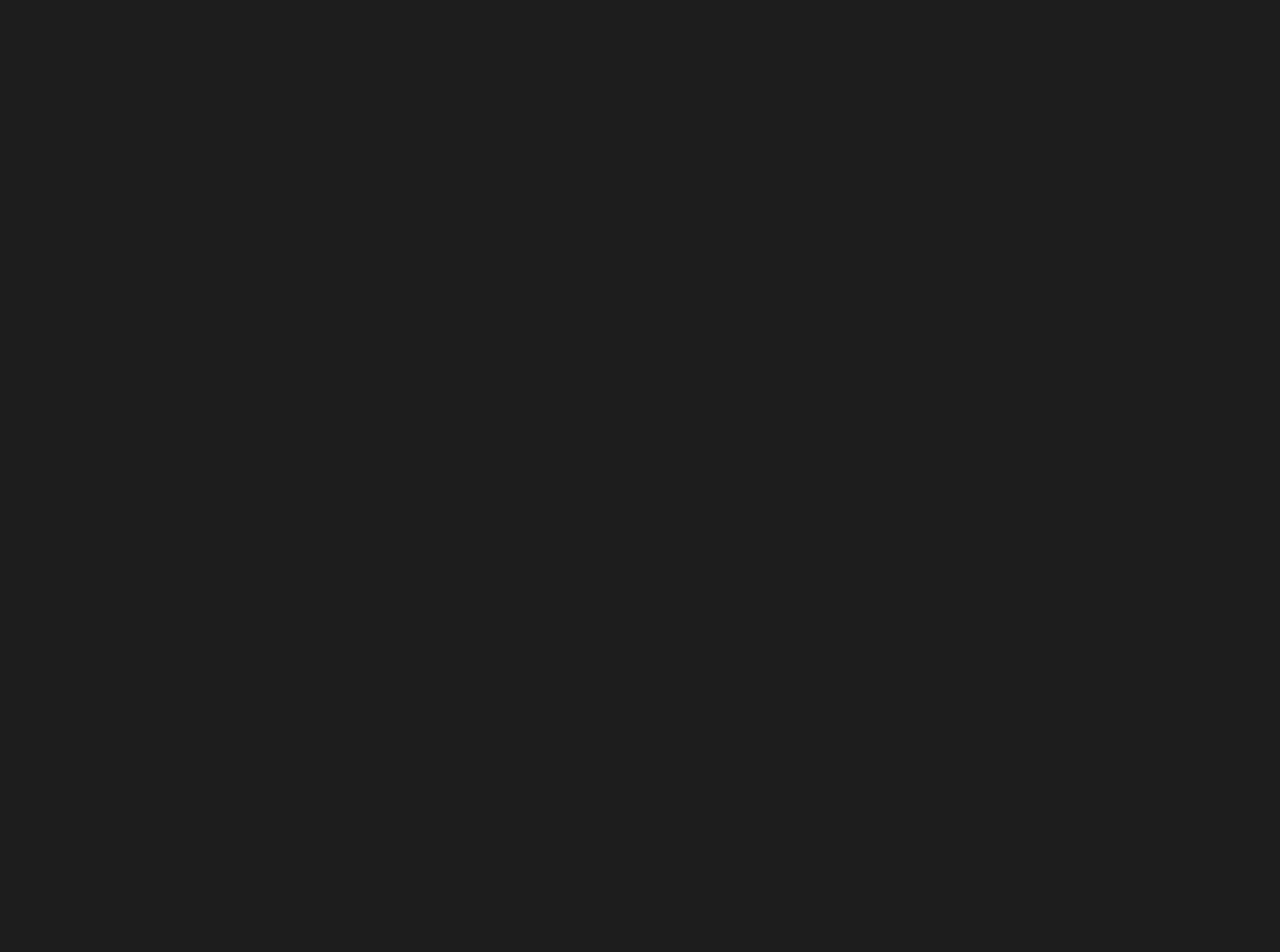
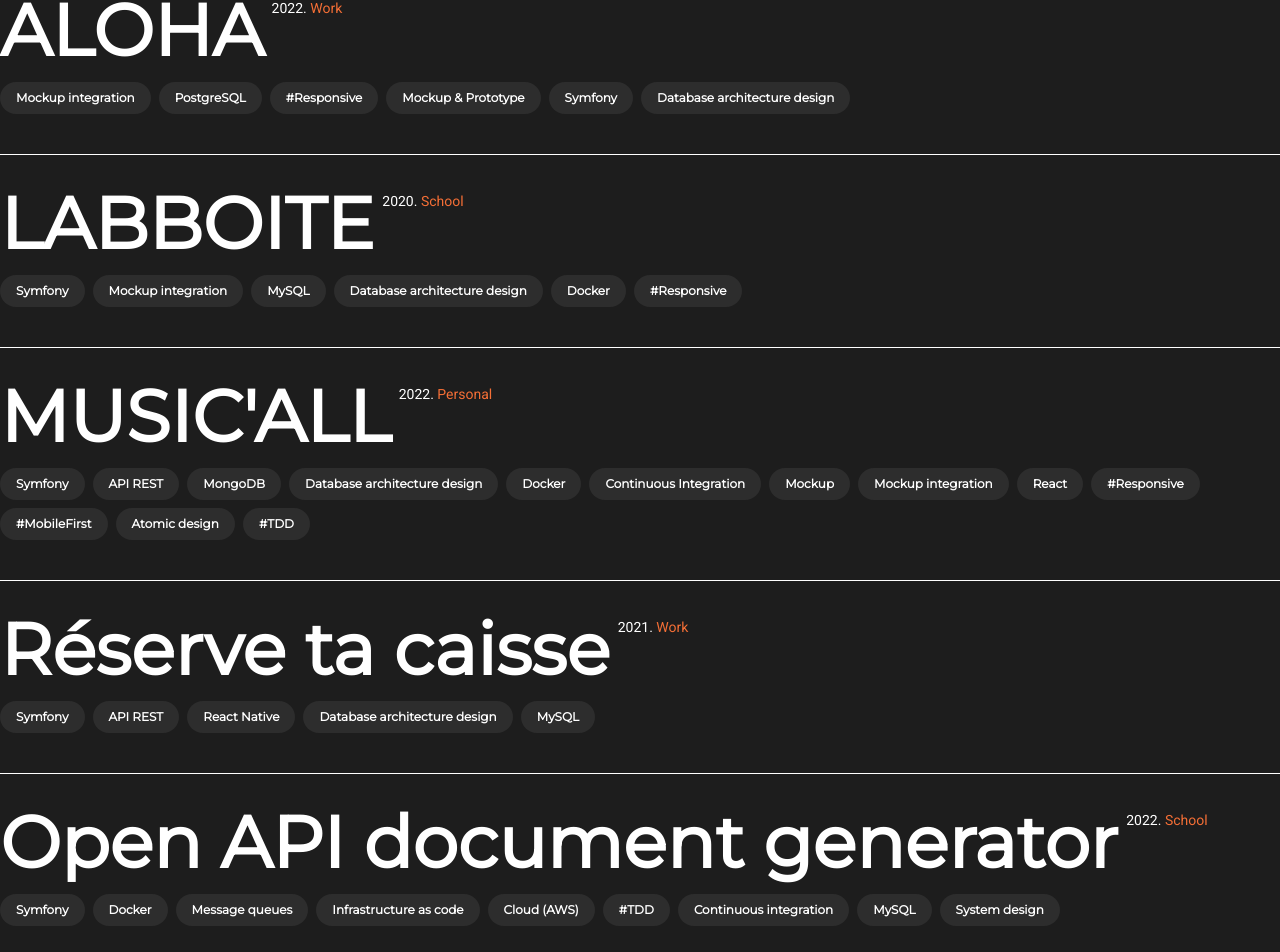
Before and after one commit to PIERRONMarc/portfolio, a React (Create React App) app: page / in a window 1280 px wide. Shown: the part 1698-2650 px from the top of the page. Before the commit the page ends 1573 px from the top, so only its background shows below. Built offline with nearby package versions, Linux system fonts and the light colour scheme; a web font is replaced by a local one.

Commit message:
feat: add my work

```diff
--- /dev/null
+++ b/src/components/atoms/ProjectItem/ProjectItem.tsx
@@ -0,0 +1,36 @@
+interface ProjectItemProps {
+    title: string,
+    year: string,
+    category: 'Personal' | 'Work' | 'School',
+    tags?: string[]
+}
+
+function ProjectItem(props: ProjectItemProps) {
+
+    const {title, tags, year, category} = props;
+
+    return (
+        <div className="py-5 flex flex-col md:py-8">
+            <div className="flex flex-col md:flex-row md:items-start">
+                <div className="font-roboto font-thin text-sm md:order-2 md:pt-1 md:ml-2 pl-1 md:pl-0">
+                    {year}. <span className="text-accent">{category}</span>
+                </div>
+
+                <div className="text-5xl md:text-7xl">
+                    {title}
+                </div>
+            </div>
+
+            <div className="flex flex-row justify-start flex-wrap mt-4">
+                {tags?.map((tag: string, key: number) => (
+                    <div key={key} className="text-xs rounded-full bg-secondary inline-block px-4 py-2 mr-2 whitespace-nowrap mb-2">
+                        {tag}
+                    </div>
+                ))}
+            </div>
+
+        </div>
+    )
+}
+
+export default ProjectItem;
--- /dev/null
+++ b/src/components/molecules/MyWork/MyWork.tsx
@@ -0,0 +1,19 @@
+import ProjectList from "../ProjectList/ProjectList";
+
+interface MyWorkProps {
+    className?: string
+}
+
+function MyWork(props: MyWorkProps) {
+
+    const {className} = props;
+
+    return (
+        <section className={`${className}`}>
+            <h2 className="text-3xl sm:text-4xl text-primary font-montserrat ">My <span className="text-accent">work</span></h2>
+            <ProjectList />
+        </section>
+    )
+}
+
+export default MyWork;
--- /dev/null
+++ b/src/components/molecules/ProjectList/ProjectList.tsx
@@ -0,0 +1,79 @@
+import ProjectItem from "../../atoms/ProjectItem/ProjectItem";
+
+function ProjectList() {
+    return (
+        <div className="text-primary font-montserrat font-extrabold mt-5 divide-y divide-white">
+            <ProjectItem
+                title="ALOHA"
+                year="2022"
+                category="Work"
+                tags={[
+                'Mockup integration',
+                'PostgreSQL',
+                '#Responsive',
+                'Mockup & Prototype',
+                'Symfony',
+                'Database architecture design'
+            ]}/>
+            <ProjectItem
+                title="LABBOITE"
+                year="2020"
+                category="School"
+                tags={[
+                'Symfony',
+                'Mockup integration',
+                'MySQL',
+                'Database architecture design',
+                'Docker',
+                '#Responsive',
+            ]} />
+            <ProjectItem
+                title="MUSIC'ALL"
+                year="2022"
+                category="Personal"
+                tags={[
+                'Symfony',
+                'API REST',
+                'MongoDB',
+                'Database architecture design',
+                'Docker',
+                'Continuous Integration',
+                'Mockup',
+                'Mockup integration',
+                'React',
+                '#Responsive',
+                '#MobileFirst',
+                'Atomic design',
+                '#TDD'
+            ]} />
+            <ProjectItem
+                title="Réserve ta caisse"
+                year="2021"
+                category="Work"
+                tags={[
+                'Symfony',
+                'API REST',
+                'React Native',
+                'Database architecture design',
+                'MySQL'
+            ]} />
+            <ProjectItem
+                title="Open API document generator"
+                year="2022"
+                category="School"
+                tags={[
+                'Symfony',
+                'Docker',
+                'Message queues',
+                'Infrastructure as code',
+                'Cloud (AWS)',
+                '#TDD',
+                'Continuous integration',
+                'MySQL',
+                'System design'
+            ]} />
+        </div>
+    )
+}
+
+export default ProjectList;
--- a/src/components/pages/Home/HomePage.tsx
+++ b/src/components/pages/Home/HomePage.tsx
@@ -3,6 +3,7 @@
 import TiltedSection from "../../atoms/TiltedSection/TiltedSection";
 import AboutMe from "../../atoms/AboutMe/AboutMe";
 import Quote from "../../atoms/Quote/Quote";
+import MyWork from "../../molecules/MyWork/MyWork";
 
 function HomePage() {
     return (
@@ -20,6 +21,9 @@
                     <AboutMe className="mb-3 sm:mb-5"/>
                     <Quote />
                 </TiltedSection>
+                <div className="container mx-auto px-4 sm:px-0">
+                    <MyWork className="mt-12" />
+                </div>
             </main>
         </>
 
```
